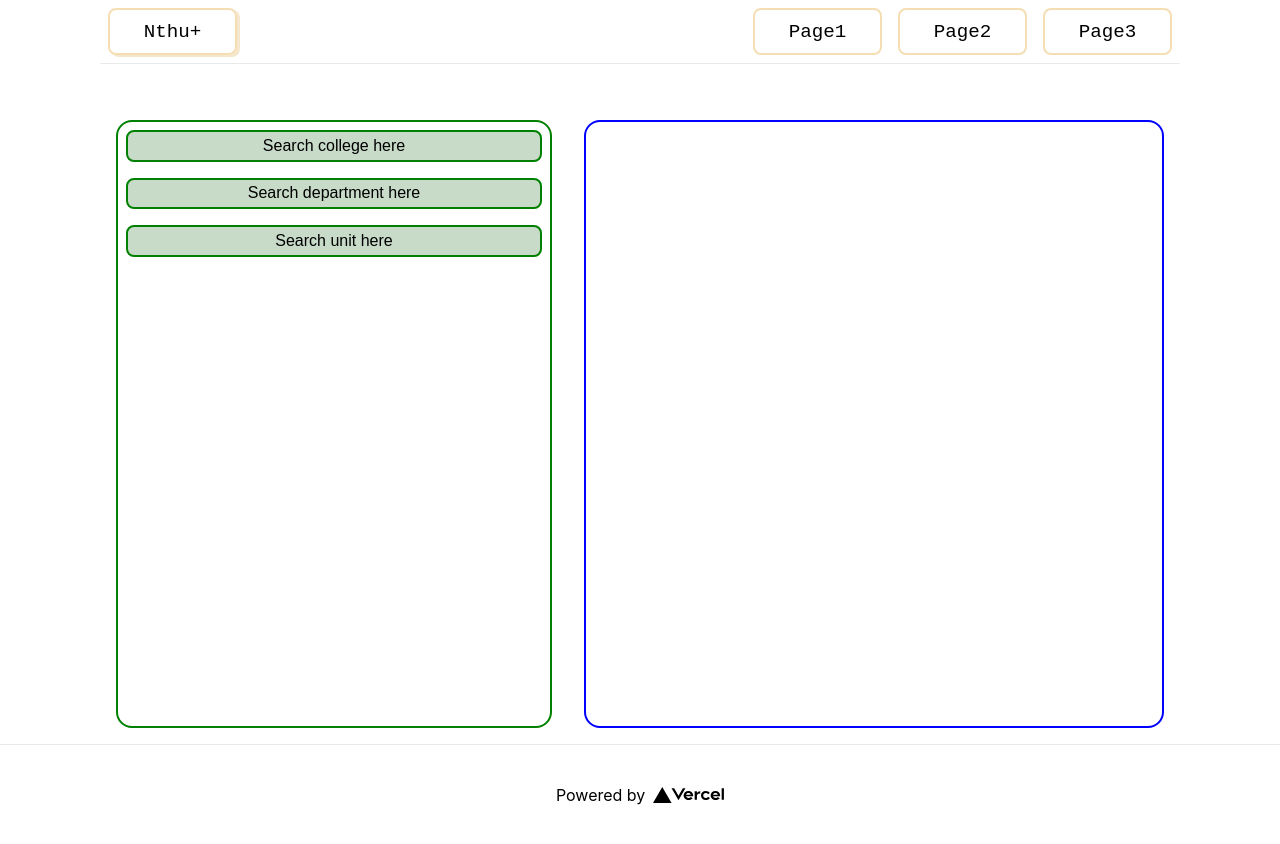
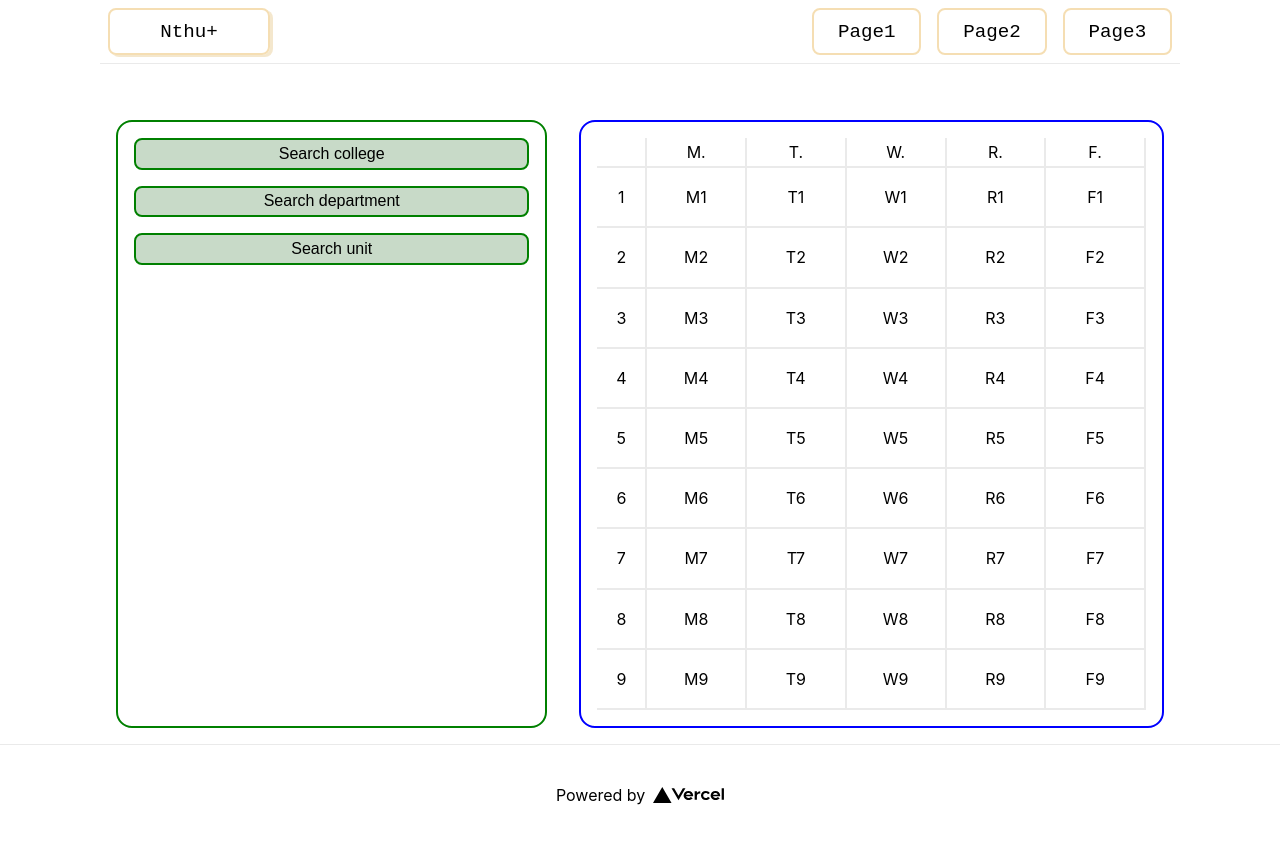
Before and after one commit to tangerine1202/nthu-plus, a Next.js app: page / in a window 1280 px wide. Built offline with nearby package versions, Linux system fonts and the light colour scheme.

Commit message:
Add class schedule with really smelly code

```diff
--- a/pages/index.js
+++ b/pages/index.js
@@ -1,6 +1,66 @@
 import Head from 'next/head'
 import Link from 'next/link'
 import styles from '../styles/Home.module.css'
+
+function generateSchedule() {
+  let weekday = ['M', 'T', 'W', 'R', 'F'];
+  let class_num = 9;
+  let ret = [
+    <div style={{ 'grid-area': 'dummy', 'border-right': '#eaeaea 2px solid', 'border-bottom': '#eaeaea 2px solid' }}></div>
+  ];
+
+  // generate class index
+  for (let class_ = 1; class_ <= class_num; class_++) {
+    let name = `C${class_}`;
+    let style = {
+      'grid-area': name,
+      'border-right': '#eaeaea 2px solid',
+      'border-bottom': '#eaeaea 2px solid',
+      'display': 'flex',
+      'justify-content': 'center',
+      'align-items': 'center'
+    }
+    ret.push(
+      <div className={name} style={style}>{class_}</div>
+    )
+  }
+
+  for (let day = 0; day < weekday.length; day++) {
+    // generate day
+    let style = {
+      'grid-area': weekday[day],
+      'border-right': '#eaeaea 2px solid',
+      'border-bottom': '#eaeaea 2px solid',
+      'display': 'flex',
+      'justify-content': 'center',
+      'align-items': 'center'
+    }
+    ret.push(
+      <div className={weekday[day]} style={style}>
+        {`${weekday[day]}.`}
+      </div>
+    )
+
+    // generate classes
+    let classes = [];
+    for (let class_ = 1; class_ <= class_num; class_++) {
+      let name = `${weekday[day]}${class_}`;
+      let style = {
+        'grid-area': name,
+        'border-right': '#eaeaea 2px solid',
+        'border-bottom': '#eaeaea 2px solid',
+        'display': 'flex',
+        'justify-content': 'center',
+        'align-items': 'center'
+      }
+      ret.push(
+        <div className={name} style={style}>{name}</div>
+      )
+    }
+  }
+
+  return ret;
+}
 
 export default function Home() {
   return (
@@ -18,67 +78,32 @@ export default function Home() {
             {/* this is a gap */}
           </div>
           <Link href="">
-            <a className={styles.headbar_page1}>Page1</a>
+            <a className={styles.headbar_page}>Page1</a>
           </Link>
           <Link href="">
-            <a className={styles.headbar_page2}>Page2</a>
+            <a className={styles.headbar_page}>Page2</a>
           </Link>
           <Link href="">
-            <a className={styles.headbar_page3} > Page3</a>
+            <a className={styles.headbar_page} > Page3</a>
           </Link>
         </nav>
         <main className={styles.main}>
           <div className={styles.left}>
             <button className={styles.college}>
-              Search college here
+              Search college
             </button>
             <button className={styles.department}>
-              Search department here
+              Search department
             </button>
             <button className={styles.unit}>
-              Search unit here
+              Search unit
             </button>
           </div>
           <div className={styles.right}>
-
+            <div className={styles.schedule}>
+              {generateSchedule()}
+            </div>
           </div>
-
-          {/*<h1 className={styles.title}>
-            Welcome to <a href="https://nextjs.org">Next.js!</a>
-          </h1>
-
-          <p className={styles.description}>
-            Get started by editing{' '}
-            <code className={styles.code}>pages/index.js</code>
-          </p>
-
-          <div className={styles.grid}>
-            <a href="https://nextjs.org/docs" className={styles.card}>
-              <h3>Documentation &rarr;</h3> <p>Find in-depth information about Next.js features and API.</p> </a>
-
-            <a href="https://nextjs.org/learn" className={styles.card}>
-              <h3>Learn &rarr;</h3>
-              <p>Learn about Next.js in an interactive course with quizzes!</p>
-            </a>
-
-            <a
-              href="https://github.com/vercel/next.js/tree/master/examples"
-              className={styles.card}
-            >
-              <h3>Examples &rarr;</h3>
-              <p>Discover and deploy boilerplate example Next.js projects.</p>
-            </a>
-
-            <a
-              href="https://vercel.com/new?utm_source=create-next-app&utm_medium=default-template&utm_campaign=create-next-app"
-              className={styles.card}
-            >
-              <h3>Deploy &rarr;</h3>
-              <p>
-                Instantly deploy your Next.js site to a public URL with Vercel.
-            </p>
-            </a>
-          </div>*/}
         </main>
 
         <footer className={styles.footer}>
--- a/styles/Home.module.css
+++ b/styles/Home.module.css
@@ -15,7 +15,7 @@
 
 .headbar_home {
   display: flex;
-  flex: 1;
+  flex: 1.5;
   justify-self: flex-start;
   justify-content: center;
   align-items: center;
@@ -28,32 +28,10 @@
 
 .headbar_gap {
   display: flex;
-  flex: 4;
+  flex: 5;
 }
 
-.headbar_page1 {
-  display: flex;
-  flex: 1;
-  justify-content: center;
-  align-items: center;
-  font-size: 1.2rem;
-  margin: 0.5rem;
-  border-radius: 0.5rem;
-  border: wheat 2px solid;
-}
-
-.headbar_page2 {
-  display: flex;
-  flex: 1;
-  justify-content: center;
-  align-items: center;
-  font-size: 1.2rem;
-  margin: 0.5rem;
-  border-radius: 0.5rem;
-  border: wheat 2px solid;
-}
-
-.headbar_page3 {
+.headbar_page {
   display: flex;
   flex: 1;
   justify-content: center;
@@ -78,6 +56,7 @@
   flex: 1.5;
   display: flex;
   flex-direction: column;
+  padding: 0.5rem;
   border-radius: 1rem;
   border: green solid 2px;
   margin: 1rem;
@@ -112,19 +91,39 @@
 
 .right {
   flex: 2;
+  padding: 1rem;
   border-radius: 1rem;
   border: blue solid 2px;
   margin: 1rem;
 }
 
-/*.main {
-  padding: 5rem 0;
-  flex: 1;
+.schedule {
+  height: 100%;
+  width: 100%;
+  display: grid;
+  grid-template-rows: 1fr repeat(9, 2fr);
+  grid-template-columns: 1fr repeat(5, 2fr);
+  grid-template-areas:
+    "dummy M T W R F"
+    "C1 M1 T1 W1 R1 F1"
+    "C2 M2 T2 W2 R2 F2"
+    "C3 M3 T3 W3 R3 F3"
+    "C4 M4 T4 W4 R4 F4"
+    "C5 M5 T5 W5 R5 F5"
+    "C6 M6 T6 W6 R6 F6"
+    "C7 M7 T7 W7 R7 F7"
+    "C8 M8 T8 W8 R8 F8"
+    "C9 M9 T9 W9 R9 F9"
+}
+
+/*.Mon {
+  grid-area: Mon;
+  border: #eaeaea 2px solid;
   display: flex;
-  flex-direction: column;
   justify-content: center;
   align-items: center;
 }*/
+
 
 .footer {
   width: 100%;
```
